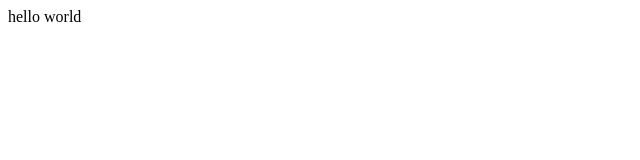
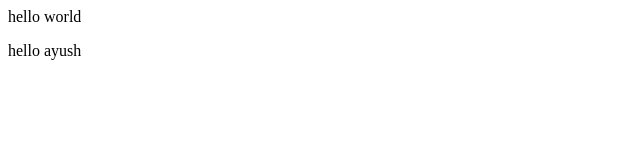
Before and after one commit to ayushsingh1909/ayush-apnacollege-demo, a plain HTML site: page index.html in a window 1280 px wide. Shown: the full height of the page, 0-640 px from the left. Drawn offline with Linux system fonts and the light colour scheme.

Commit message:
new paragraph

```diff
--- a/index.html
+++ b/index.html
@@ -1 +1,2 @@
 <p>hello world</p>
+<p>hello ayush</p>
```
